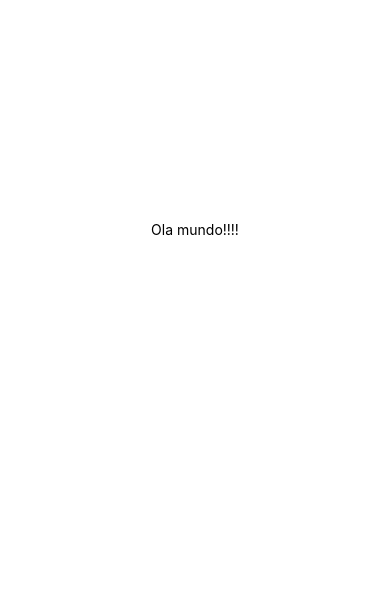
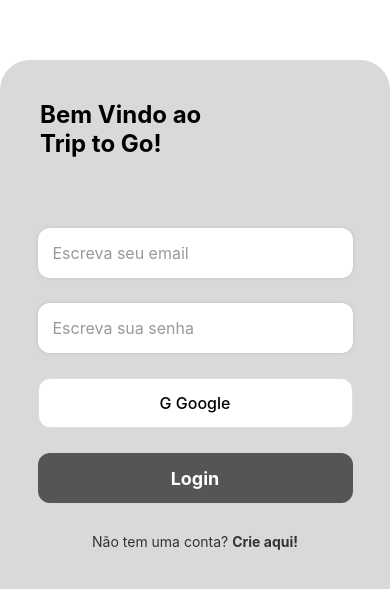
Before and after one commit to thayssaromao/Dispositivos-Moveis, a React Native app in the folder AppViagem/: screen / in a window 390 px wide. Shown: the part 193-782 px from the top of the page. Built offline with nearby package versions, Linux system fonts and the light colour scheme.

Commit message:
Add login and sign up pages with styles
Introduces new login and sign up screens with styled components in the AppViagem project. Updates App.tsx to render the Login page, refines container styling, and adds navigation dependencies to package.json. Also adds .gitignore for package-lock.json.

```diff
--- a/AppViagem/App.tsx
+++ b/AppViagem/App.tsx
@@ -1,10 +1,11 @@
 import { StatusBar } from 'expo-status-bar';
-import { StyleSheet, Text, View } from 'react-native';
+import { StyleSheet, View } from 'react-native';
+import Login from './pages/login';
 
 export default function App() {
   return (
     <View style={styles.container}>
-      <Text>Ola mundo!!!!</Text>
+      <Login />
       <StatusBar style="auto" />
     </View>
   );
@@ -14,7 +15,5 @@ const styles = StyleSheet.create({
   container: {
     flex: 1,
     backgroundColor: '#fff',
-    alignItems: 'center',
-    justifyContent: 'center',
   },
 });
--- a/AppViagem/package.json
+++ b/AppViagem/package.json
@@ -9,10 +9,14 @@
     "web": "expo start --web"
   },
   "dependencies": {
+    "@react-navigation/native": "^7.1.17",
+    "@react-navigation/native-stack": "^7.3.26",
     "expo": "~54.0.10",
     "expo-status-bar": "~3.0.8",
     "react": "19.1.0",
-    "react-native": "0.81.4"
+    "react-native": "0.81.4",
+    "react-native-safe-area-context": "^5.6.1",
+    "react-native-screens": "^4.16.0"
   },
   "devDependencies": {
     "@types/react": "~19.1.0",
--- /dev/null
+++ b/AppViagem/pages/login/index.tsx
@@ -0,0 +1,48 @@
+import React from "react";
+import {
+  Text,
+  View,
+  TextInput,
+  TouchableOpacity,
+  StyleSheet
+} from "react-native";
+import styles from "./style";
+
+
+export default function Login() {
+  return (
+    <View style={styles.container}>
+
+      <View style={styles.card}>
+        <View style={styles.titleContainer}>
+          <Text style={styles.title}>Bem Vindo ao{"\n"}Trip to Go!</Text>
+        </View>
+
+        <TextInput
+          style={styles.input}
+          placeholder="Escreva seu email"
+          placeholderTextColor="#999"
+        />
+
+        <TextInput
+          style={styles.input}
+          placeholder="Escreva sua senha"
+          placeholderTextColor="#999"
+          secureTextEntry
+        />
+
+        <TouchableOpacity style={styles.googleBtn}>
+          <Text style={styles.googleText}>G Google</Text>
+        </TouchableOpacity>
+
+        <TouchableOpacity style={styles.loginBtn}>
+          <Text style={styles.loginText}>Login</Text>
+        </TouchableOpacity>
+
+        <Text style={styles.registerText}>
+          Não tem uma conta? <Text style={styles.registerLink}>Crie aqui!</Text>
+        </Text>
+      </View>
+    </View>
+  );
+}
--- /dev/null
+++ b/AppViagem/pages/login/style.ts
@@ -0,0 +1,82 @@
+import { StyleSheet } from "react-native";
+
+const styles = StyleSheet.create({
+  container: {
+    flex: 1,
+    backgroundColor: "#fff",
+    justifyContent: "flex-end",
+    alignItems: "center",
+  },
+  card: {
+    backgroundColor: "#d9d9d9",
+    width: "100%",
+    padding: 20,
+    borderTopLeftRadius: 30,
+    borderTopRightRadius: 30,
+    alignItems: "center",
+    height: "70%",
+    gap: 10
+  },
+  titleContainer: {
+    width: "100%",
+    alignItems: "flex-start",
+    paddingHorizontal: 20,
+  },
+  title: {
+    fontSize: 24,
+    fontWeight: "bold",
+    marginTop: 20,
+    marginBottom: 60,
+  },
+  input: {
+    width: "90%",
+    height: 50,
+    backgroundColor: "#fff",
+    borderRadius: 12,
+    paddingHorizontal: 15,
+    marginBottom: 15,
+    fontSize: 16,
+    shadowColor: "#000",
+    shadowOpacity: 0.1,
+    shadowRadius: 4,
+    elevation: 2
+  },
+  googleBtn: {
+    width: "90%",
+    height: 50,
+    borderRadius: 12,
+    backgroundColor: "#fff",
+    justifyContent: "center",
+    alignItems: "center",
+    marginBottom: 15,
+    borderWidth: 1,
+    borderColor: "#ddd",
+  },
+  googleText: {
+    fontSize: 16,
+    fontWeight: "500",
+  },
+  loginBtn: {
+    width: "90%",
+    height: 50,
+    borderRadius: 12,
+    backgroundColor: "#555",
+    justifyContent: "center",
+    alignItems: "center",
+    marginBottom: 20,
+  },
+  loginText: {
+    color: "#fff",
+    fontSize: 18,
+    fontWeight: "bold",
+  },
+  registerText: {
+    fontSize: 14,
+    color: "#333",
+  },
+  registerLink: {
+    fontWeight: "bold",
+  },
+});
+
+export default styles;
--- /dev/null
+++ b/AppViagem/pages/sign/style.ts
@@ -0,0 +1,72 @@
+import { StyleSheet } from "react-native";
+
+const styles = StyleSheet.create({
+  container: {
+    flex: 1,
+    backgroundColor: "#fff",
+    justifyContent: "flex-end",
+    alignItems: "center",
+  },
+  card: {
+    backgroundColor: "#d9d9d9",
+    width: "100%",
+    padding: 20,
+    borderTopLeftRadius: 30,
+    borderTopRightRadius: 30,
+    alignItems: "center",
+    height: "70%",
+    gap: 15,
+  },
+  titleContainer: {
+    width: "100%",
+    alignItems: "flex-start",
+    paddingHorizontal: 15,
+  },
+  title: {
+    fontSize: 24,
+    fontWeight: "bold",
+    marginBottom: 20,
+  },
+  input: {
+    width: "90%",
+    height: 50,
+    backgroundColor: "#fff",
+    borderRadius: 12,
+    paddingHorizontal: 15,
+    fontSize: 16,
+    shadowColor: "#000",
+    shadowOpacity: 0.1,
+    shadowRadius: 4,
+    elevation: 2,
+  },
+  googleBtn: {
+    width: "90%",
+    height: 50,
+    borderRadius: 12,
+    backgroundColor: "#fff",
+    justifyContent: "center",
+    alignItems: "center",
+    marginBottom: 10,
+    borderWidth: 1,
+    borderColor: "#ddd",
+  },
+  googleText: {
+    fontSize: 16,
+    fontWeight: "500",
+  },
+  registerBtn: {
+    width: "90%",
+    height: 50,
+    borderRadius: 12,
+    backgroundColor: "#555",
+    justifyContent: "center",
+    alignItems: "center",
+  },
+  registerText: {
+    color: "#fff",
+    fontSize: 18,
+    fontWeight: "bold",
+  },
+});
+
+export default styles;
```
Also changed, not shown: AppViagem/pages/sign/index.tsx (added, +48 -0 lines), 2 other files (tests, documents, lock files or other folders).
